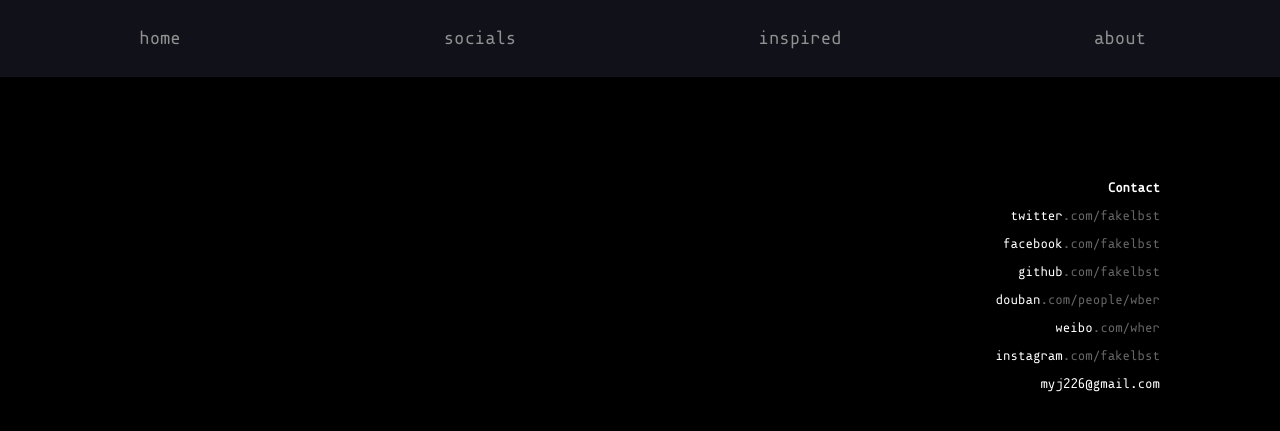
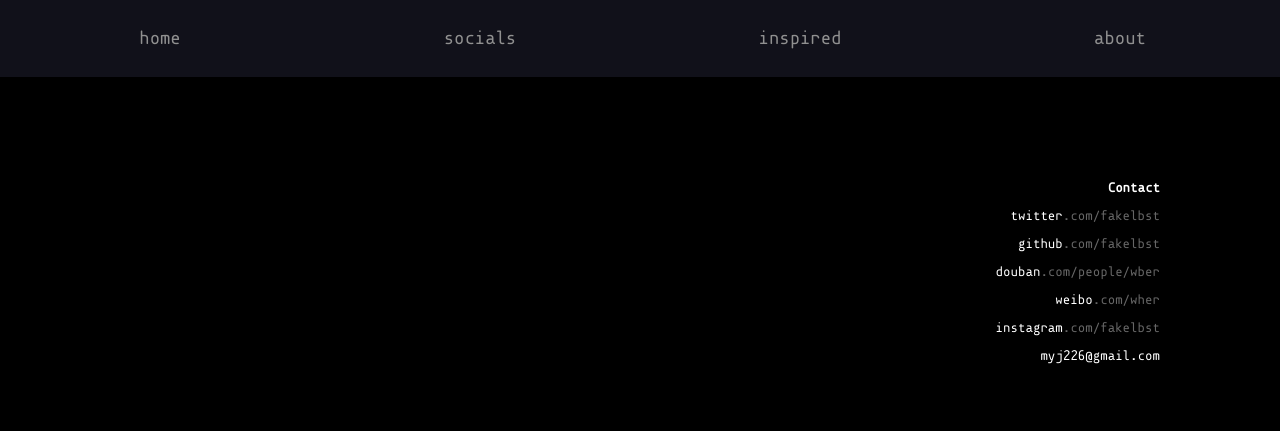
Before and after one commit to fakelbst/fakelbst.github.io, a Jekyll site: the page built from about/index.html, in a window 1280 px wide. Shown: the top 431 px of the page. Built offline with Jekyll 4.4.1, drawn with Linux system fonts in a browser that asks for light colours; Markdown is read by kramdown in place of the engine named in the settings.

Commit message:
remove facebook link

```diff
--- a/about/index.html
+++ b/about/index.html
@@ -11,11 +11,6 @@ extra_js:
         <p>
             <a href="https://twitter.com/fakelbst">
                 <strong>twitter</strong>.com/fakelbst
-            </a>
-        </p>
-        <p>
-            <a href="https://facebok.com/fakelbst">
-                <strong>facebook</strong>.com/fakelbst
             </a>
         </p>
         <p>
```
